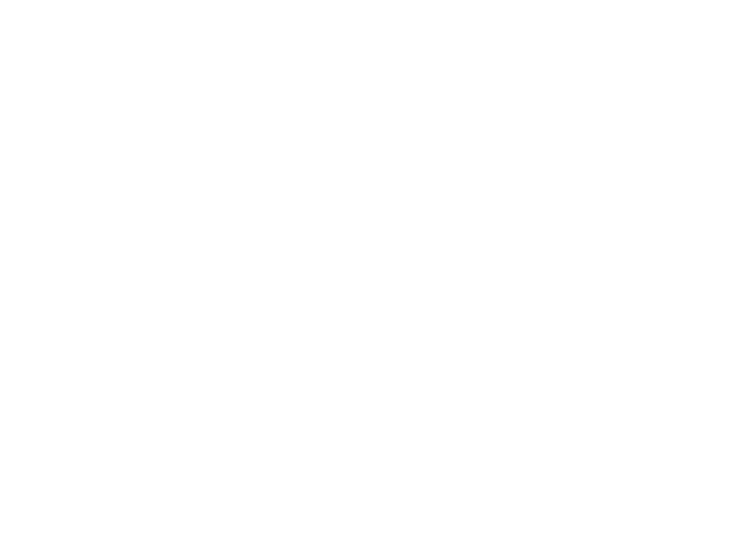
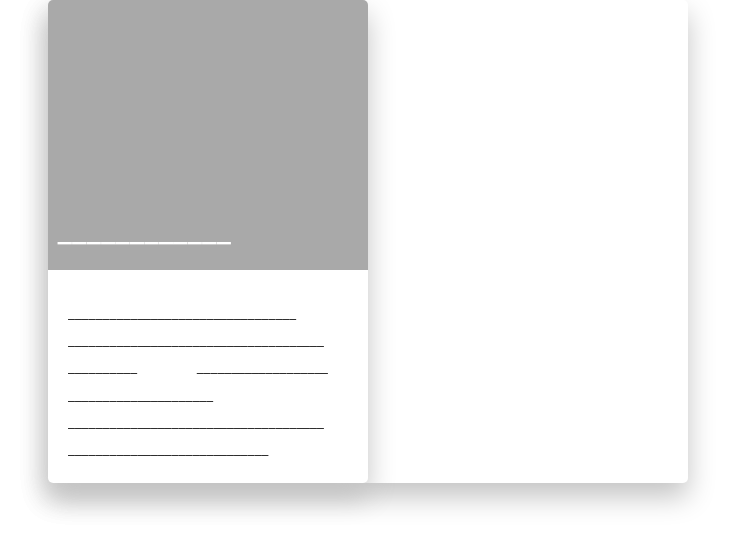
Before and after one commit to ShubhangDesai/co-de-sign-workshop, a website: page index.html in a window 1280 px wide. Shown: the whole page, without its empty margins (272-1002 px from the left). Drawn offline with nearby package versions, Linux system fonts and the light colour scheme.

Commit message:
final commit

```diff
--- a/index.html
+++ b/index.html
@@ -31,7 +31,9 @@
     <!-- <toolbar header="{{header}}" links="links"></toolbar> -->
     <!-- <hero text="{{content}}" image="{{image}}"></hero>  -->
     <!-- <third title="{{header}}" content="{{content}}" image="{{image}}"></third> -->
-    <!-- <card title="{{header}}" content="{{content}}" image="{{image}}"></card> -->
+    <div class="card-container">
+      <card class="card" title="{{header}}" content="{{content}}" image="{{image}}"></card>
+    </div>
     <!-- <jumbotron title="{{header}}" content="{{content}}"></jumbotron> -->
   </body>
 </html>
--- a/style.css
+++ b/style.css
@@ -8,5 +8,11 @@ body {
   margin: 0px;
 }
 
-.thirds-container {
+.card-container {
+  display: flex;
+  justify-content: center;
 }
+
+.card {
+  width: 50%;
+}
```
Also changed, not shown: 2 other files.
